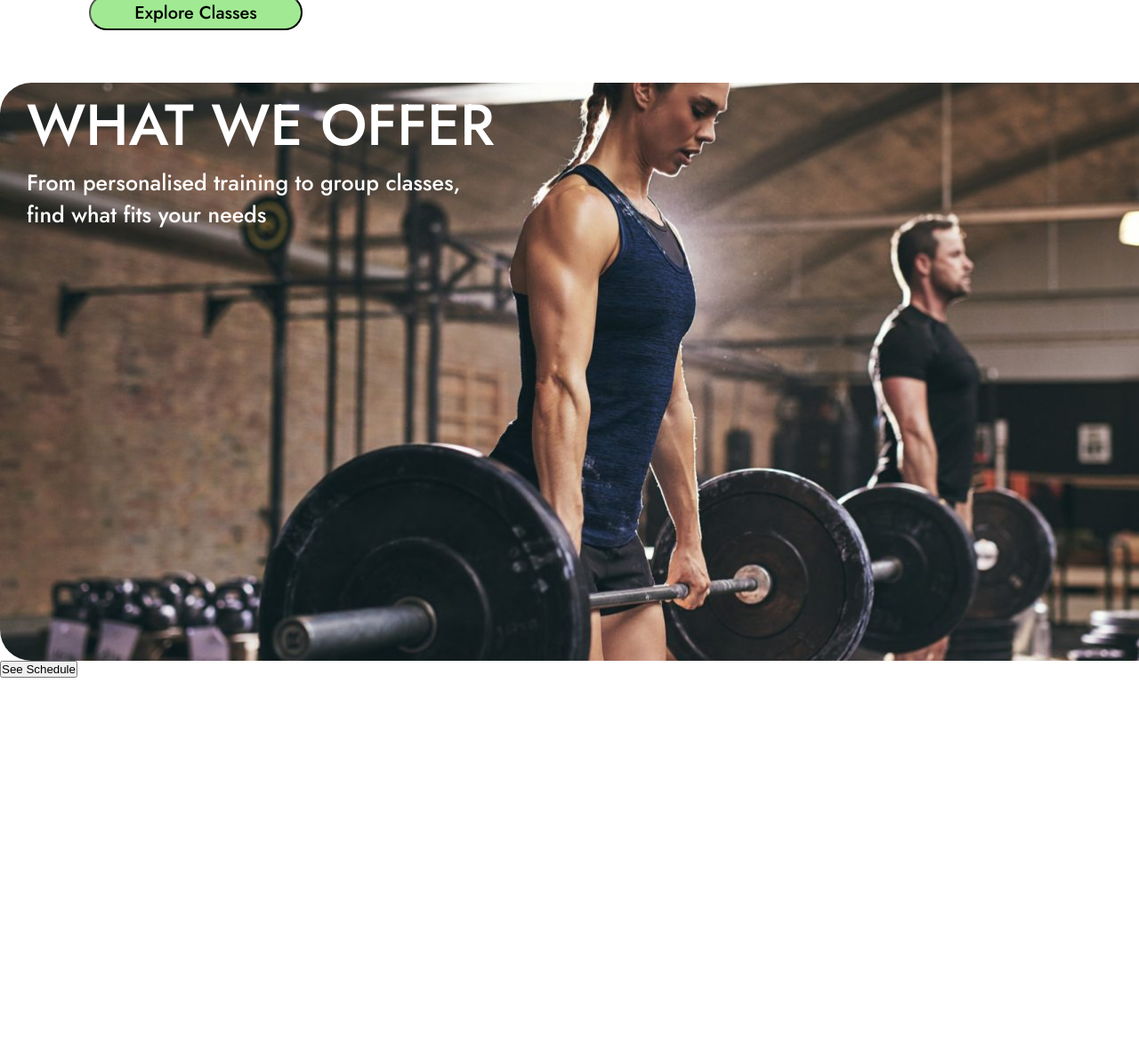
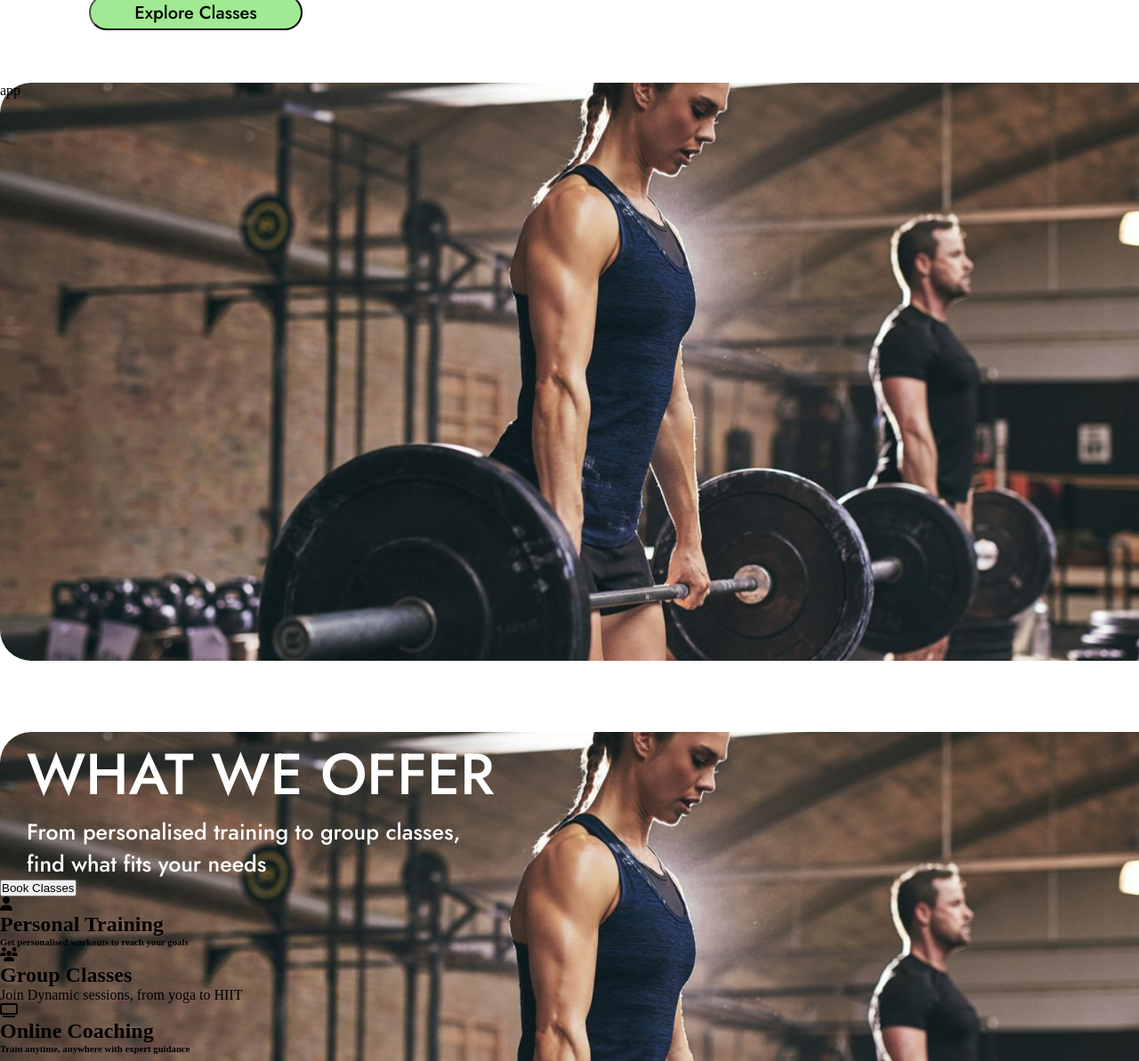
Before and after one commit to CoderUnnita/gym-landing-pg, a plain HTML site: page index.html in a window 1280 px wide. Shown: the part 647-1840 px from the top of the page at 89% size. Before the commit the page ends 1409 px from the top, so only its background shows below. Drawn offline with Linux system fonts and the light colour scheme.

Commit message:
modified offer>sub-boxes

```diff
--- a/index.html
+++ b/index.html
@@ -44,8 +44,8 @@
         </div>
 
 
-        <div class="app">
-
+        <div id="app">
+            <p> app </p>
         </div>
 
         <div id="offer">
@@ -53,10 +53,29 @@
 
             <p> From personalised training to group classes, find what fits your needs</p>
 
+            <div>
+                <button > Book Classes </button>
+            </div>
 
+            <div class="bada-box">
+                <div class="person-training"> <i class="fa-solid fa-user"></i>
+                    <h2> Personal Training</h2>
+                    <h6> Get personalised workouts to reach your goals </h6>
+                </div>
+
+                <div class="grp-classes"> <i class="fa-solid fa-users"></i>
+                    <h2> Group Classes </h2>
+                    Join Dynamic sessions, from yoga to HIIT
+                </div>
+
+                <div class="online-coaching"> <i class="fa-solid fa-tv"></i>
+                    <h2> Online Coaching </h2>
+                    <h6> Train anytime, anywhere with expert guidance </h6>
+                </div>
+            </div>
         </div>
 
-        <div class="trainer">
+        <div id="trainer">
 
 
             <div>
```
